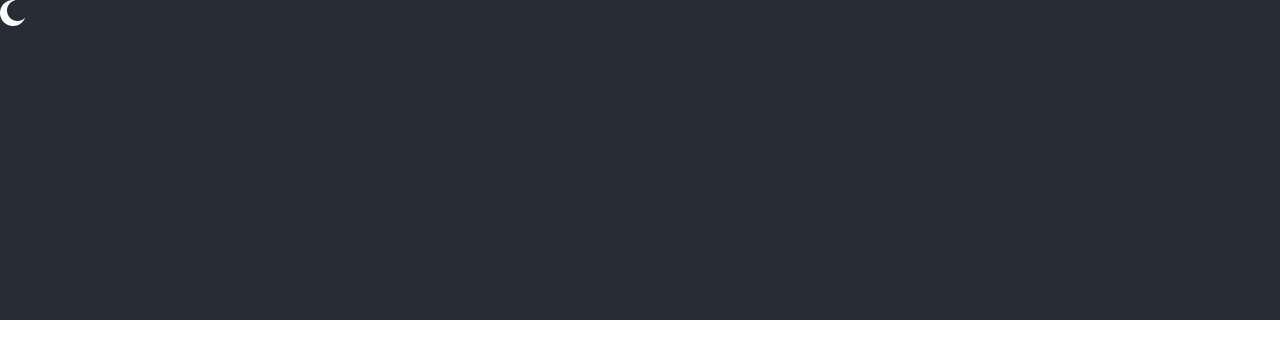
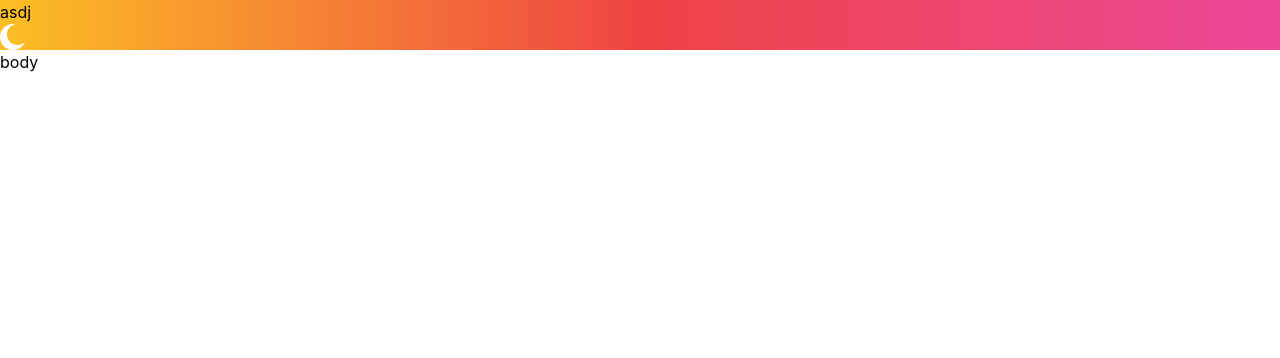
Before and after one commit to tlgadrkn/todo-app-typescript, a React (Create React App) app: page / in a window 1280 px wide. Shown: the top 358 px of the page. Built offline with nearby package versions, Linux system fonts and the light colour scheme.

Commit message:
working on header

```diff
--- a/src/App.tsx
+++ b/src/App.tsx
@@ -1,13 +1,14 @@
 import React from 'react'
-import './App.css'
+// import './App.css'
 import Header from './components/Header'
 
 const App: React.FC = () => {
   return (
-    <div className="App box-border">
+    <div className="container box-border">
       <div className="container mx-auto">
         <Header />
       </div>
+      <div>body</div>
     </div>
   )
 }
--- a/src/components/Header.tsx
+++ b/src/components/Header.tsx
@@ -1,9 +1,11 @@
+import {url} from 'inspector'
 import * as React from 'react'
 import {MoonIcon} from '../icons/MoonIcon'
 
 const Header: React.FC = () => {
   return (
-    <div className="App-header">
+    <div className="flex- bg-gradient-to-r from-yellow-400 via-red-500 to-pink-500 header">
+      <p>asdj</p>
       <MoonIcon />
     </div>
   )
```
